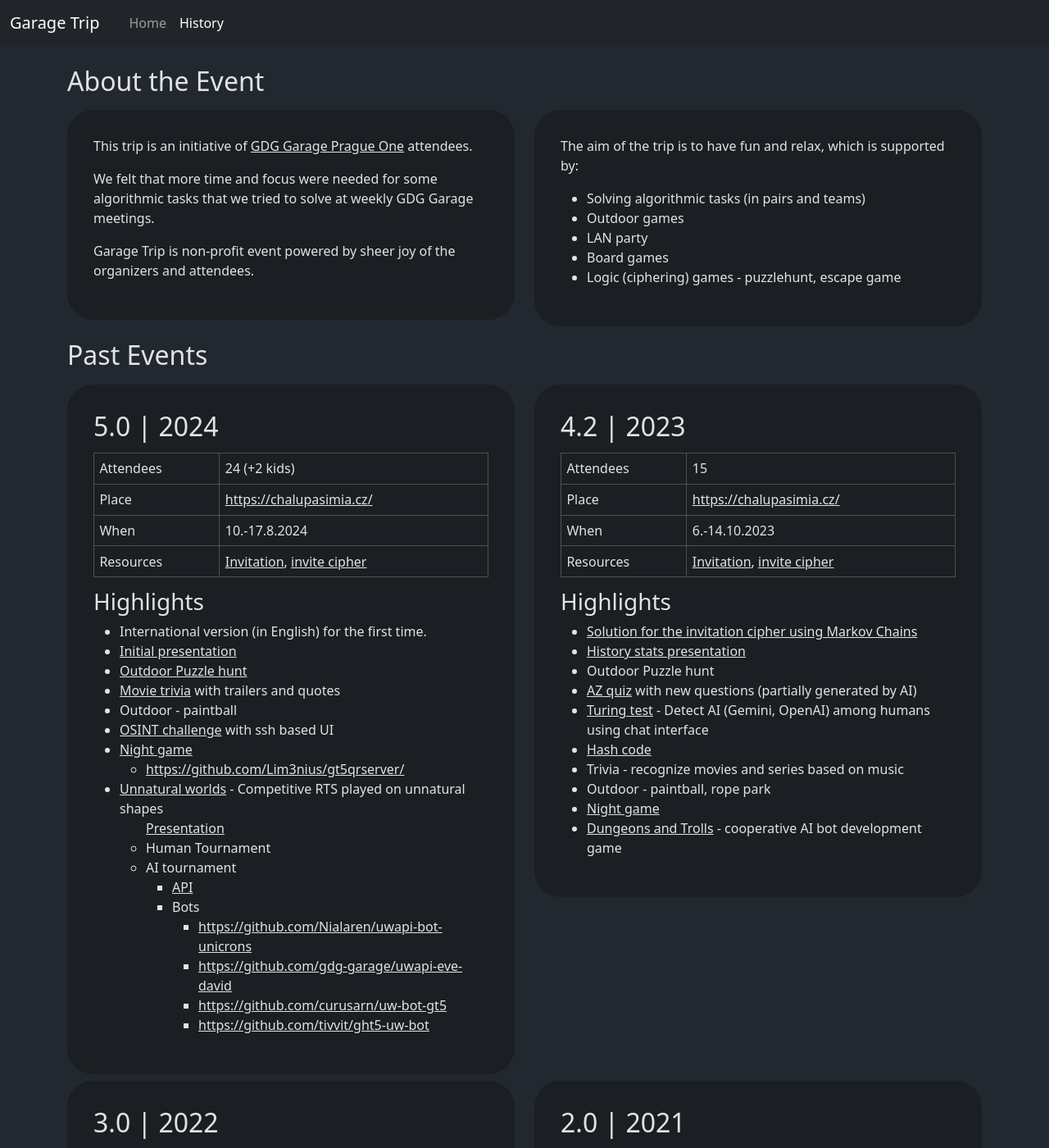
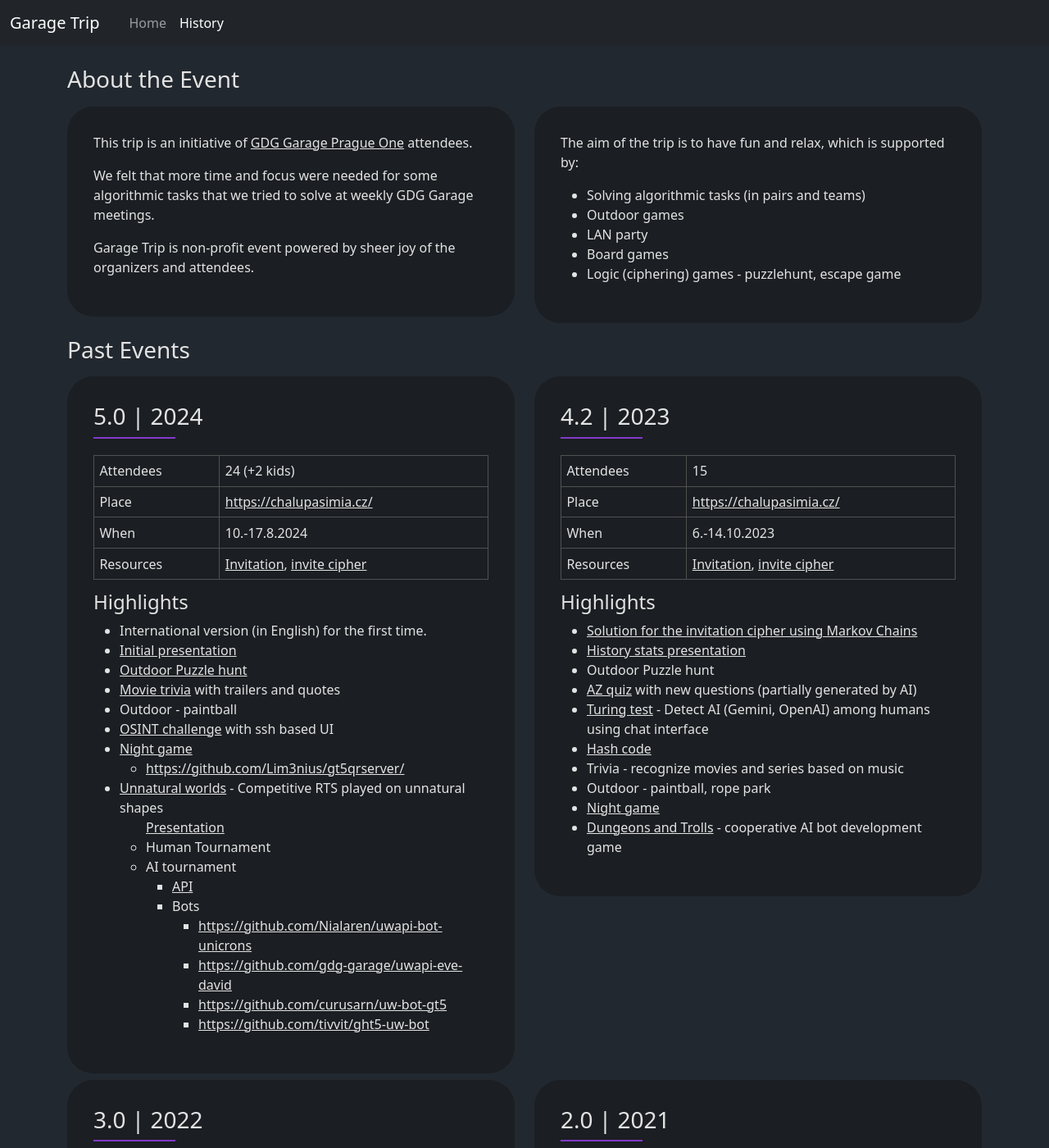
Before and after one commit to tivvit/garage-trip-web, a Jekyll site: the page built from history.html, in a window 1280 px wide and 1400 px high. Shown: the whole window at 82% size. Built offline with Jekyll 4.4.1, drawn with Linux system fonts in a browser that asks for light colours.

Commit message:
added underlines for headings

```diff
--- a/assets/css/main.scss
+++ b/assets/css/main.scss
@@ -31,6 +31,21 @@ body {
         td {
             padding: 0.4em;
             border: 1px solid #515151;
+        }
+    }
+
+    h3 {
+        margin-bottom: 30px;
+
+        &::after {
+            content: " ";
+            margin: 8px 0;
+            display: block;
+            background: $purple;
+            height: 2px;
+            width: 100px;
+
+            position: absolute;
         }
     }
 }
--- a/history.html
+++ b/history.html
@@ -4,7 +4,7 @@ title: History
 id: history
 ---
 <div class="row mt-4">
-    <h2>About the Event</h2>
+    <h3>About the Event</h3>
     <div class="col-lg-6 gy-2">
         <div class="box">
             <p>
@@ -32,7 +32,7 @@ id: history
 </div>
 
 <div class="row pt-3">
-    <h2>Past Events</h2>
+    <h3>Past Events</h3>
     <div class="col-lg-6 gy-2">
         <!-- 6.9
         * scraping with ban and LLMs
@@ -41,7 +41,7 @@ id: history
         -->
 
         <div class="box">
-            <h2>5.0 | 2024</h2>
+            <h3>5.0 | 2024</h3>
             <table>
                 <tr>
                     <td>Attendees</td>
@@ -63,7 +63,7 @@ id: history
                 </tr>
             </table>
 
-            <h3>Highlights</h3>
+            <h4>Highlights</h4>
             <ul>
                 <li>International version (in English) for the first time.</li>
                 <li>
@@ -117,7 +117,7 @@ id: history
 
     <div class="col-lg-6 gy-2">
         <div class="box">
-            <h2>4.2 | 2023</h2>
+            <h3>4.2 | 2023</h3>
             <table>
                 <tr>
                     <td>Attendees</td>
@@ -139,7 +139,7 @@ id: history
                 </tr>
             </table>
 
-            <h3>Highlights</h3>
+            <h4>Highlights</h4>
             <ul>
                 <li>
                     <a href="https://docs.google.com/presentation/d/1UfUGNLWpGlQgSwtIZGgqZ8OCGDS4EhMAWOT4_u1fHwU/edit?usp=sharing">Solution
@@ -172,7 +172,7 @@ id: history
 
     <div class="col-lg-6 gy-2">
         <div class="box">
-            <h2>3.0 | 2022</h2>
+            <h3>3.0 | 2022</h3>
             <table>
                 <tr>
                     <td>Attendees</td>
@@ -194,7 +194,7 @@ id: history
                 </tr>
             </table>
 
-            <h3>Highlights</h3>
+            <h4>Highlights</h4>
             <ul>
                 <li><a href="https://github.com/gdg-garage/garage-trip-3.0-accommodation-scraper">Accommodation
                     scraper</a>, <a href="https://github.com/gdg-garage/Garage-trip-3.0-organization">Organized via
@@ -219,7 +219,7 @@ id: history
 
     <div class="col-lg-6 gy-2">
         <div class="box">
-            <h2>2.0 | 2021</h2>
+            <h3>2.0 | 2021</h3>
             <table>
                 <tr>
                     <td>Attendees</td>
@@ -235,7 +235,7 @@ id: history
                 </tr>
             </table>
 
-            <h3>Highlights</h3>
+            <h4>Highlights</h4>
             <ul>
                 <li><a href="https://github.com/gdg-garage/garage-trip-2.0">Escape Game</a></li>
                 <li>Trip to fort Stachlberg</li>
@@ -255,7 +255,7 @@ id: history
 
     <div class="col-lg-6 gy-2">
         <div class="box">
-            <h2>1.0 | 2020</h2>
+            <h3>1.0 | 2020</h3>
             <table>
                 <tr>
                     <td>Attendees</td>
@@ -271,7 +271,7 @@ id: history
                 </tr>
             </table>
 
-            <h3>Highlights</h3>
+            <h4>Highlights</h4>
             <ul>
                 <li><a href="https://github.com/gdg-garage/garage-trip-2020-cipher-game">Outdoor puzzlehunt game</a></li>
                 <li>LAN party (Bulánci, FlatOut, Warcraft 3, AoE II, Factorio)</li>
--- a/index.html
+++ b/index.html
@@ -45,8 +45,6 @@ id: home
 
                 <p class="mt-4 text-end"><a href="https://maps.app.goo.gl/zRF3NoHsnYzASQaR9" class="button light" target="_blank"><i
                     class="bi bi-map"></i>&nbsp;&nbsp;&nbsp;Map</a></p>
-
-
         </div>
     </div>
     <div class="col-lg-4 gy-2">
```
Also changed, not shown: 4 other files.
